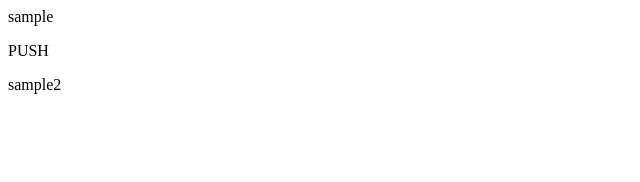
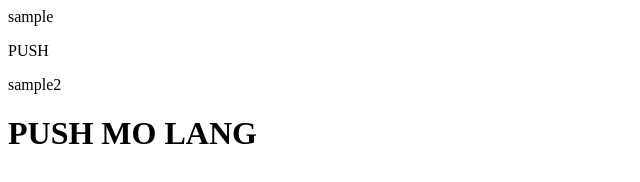
Before and after one commit to Mallari-Aizareel/ACTIVITY-RESUME, a plain HTML site: page index.html in a window 1280 px wide. Shown: the whole page, without its empty margins (0-640 px from the left). Drawn offline with Linux system fonts and the light colour scheme.

Commit message:
Delos Santos

```diff
--- a/index.html
+++ b/index.html
@@ -3,3 +3,6 @@
 PUSH
 
 <p>sample2</p>
+
+
+<h1> PUSH MO LANG </h1>
```
